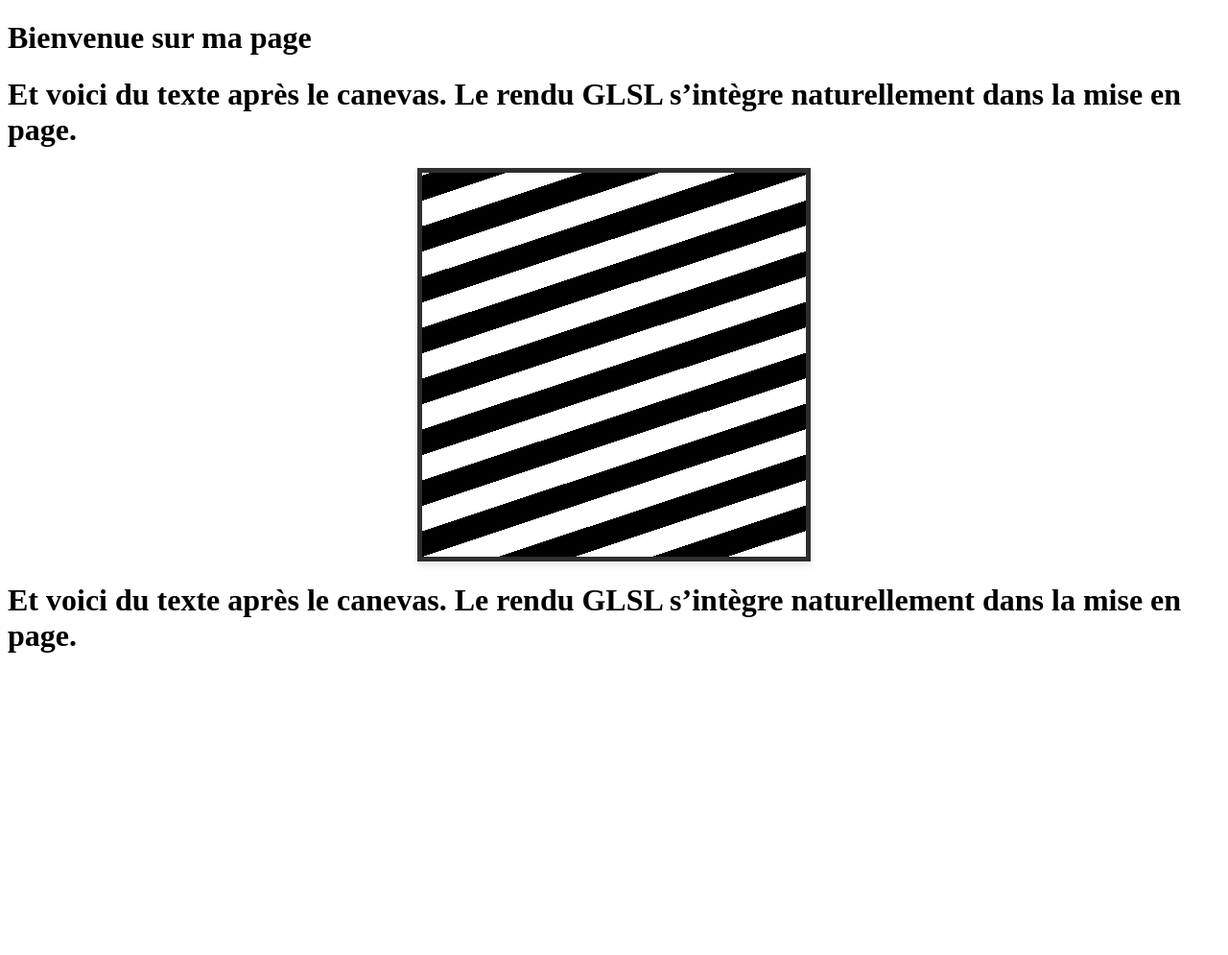
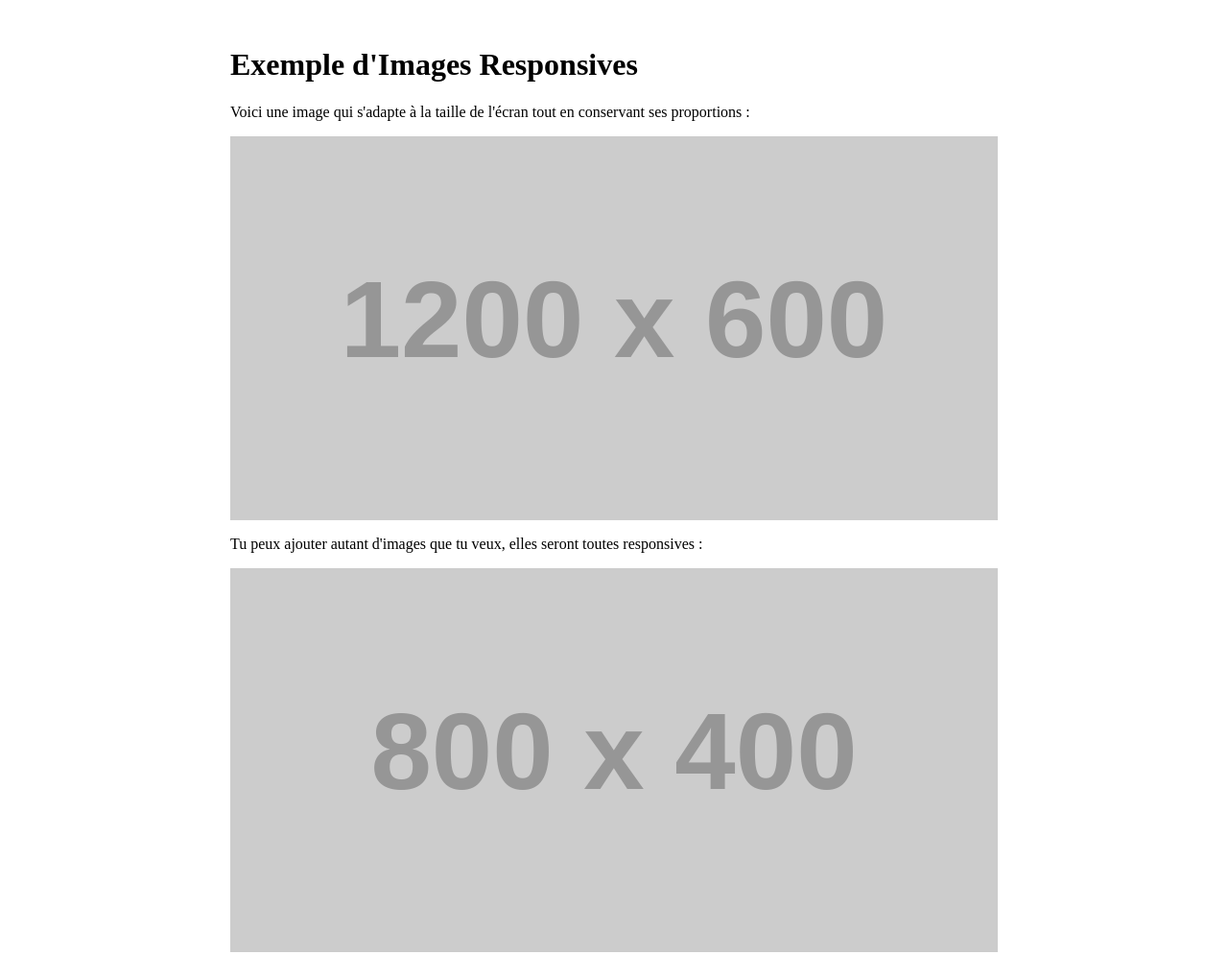
Before and after one commit to Marex-coder/Marex-s-Web-Site, a plain HTML site: page Testing.html in a window 1280 px wide. Shown: the whole page at 96% size. Before the commit the page ends 800 px from the top, so only its background shows below. Drawn offline with Linux system fonts and the light colour scheme; placeholder pictures from the web are drawn by us.

Commit message:
Add files via upload

```diff
--- a/Testing.html
+++ b/Testing.html
@@ -3,28 +3,34 @@
 <head>
     <meta charset="UTF-8">
     <meta name="viewport" content="width=device-width, initial-scale=1.0">
-    <title>GLSL Responsive Canvas</title>
+    <title>Images Responsives</title>
     <style>
-        canvas {
-            display: block;
-            width: 90%; /* Le canevas occupe 90% de la largeur du conteneur */
-            max-width: 400px; /* Limite la largeur maximale */
-            aspect-ratio: 1; /* Maintient un carré */
-            margin: 20px auto; /* Centré avec marge */
-            border: 5px solid #2e2e2e;
-            box-shadow: 0 4px 8px rgba(0, 0, 0, 0.1); /* Style optionnel */
+        /* CSS pour rendre les images responsives */
+        img {
+            max-width: 100%; /* Limite la largeur de l'image au conteneur */
+            height: auto; /* Conserve les proportions de l'image */
+            display: block; /* Évite les espaces blancs sous les images */
+        }
+
+        /* Style optionnel pour un conteneur centré */
+        .container {
+            max-width: 800px; /* Taille maximale de la page */
+            margin: 0 auto; /* Centre la page horizontalement */
+            padding: 20px;
         }
     </style>
 </head>
 <body>
-    <h1>Bienvenue sur ma page</h1>
-    <H1>
-      Et voici du texte après le canevas. Le rendu GLSL s’intègre naturellement dans la mise en page.
-  </H1>
-    <canvas id="glCanvas"></canvas>
-    <H1>
-        Et voici du texte après le canevas. Le rendu GLSL s’intègre naturellement dans la mise en page.
-    </H1>
-    <script type="module" src="script.js"></script>
+    <div class="container">
+        <h1>Exemple d'Images Responsives</h1>
+        <p>
+            Voici une image qui s'adapte à la taille de l'écran tout en conservant ses proportions :
+        </p>
+        <img src="https://via.placeholder.com/1200x600" alt="Image responsive">
+        <p>
+            Tu peux ajouter autant d'images que tu veux, elles seront toutes responsives :
+        </p>
+        <img src="https://via.placeholder.com/800x400" alt="Image responsive">
+    </div>
 </body>
 </html>
```
Also changed, not shown: W-a-B-Pattern.html (+21 -3 lines).
